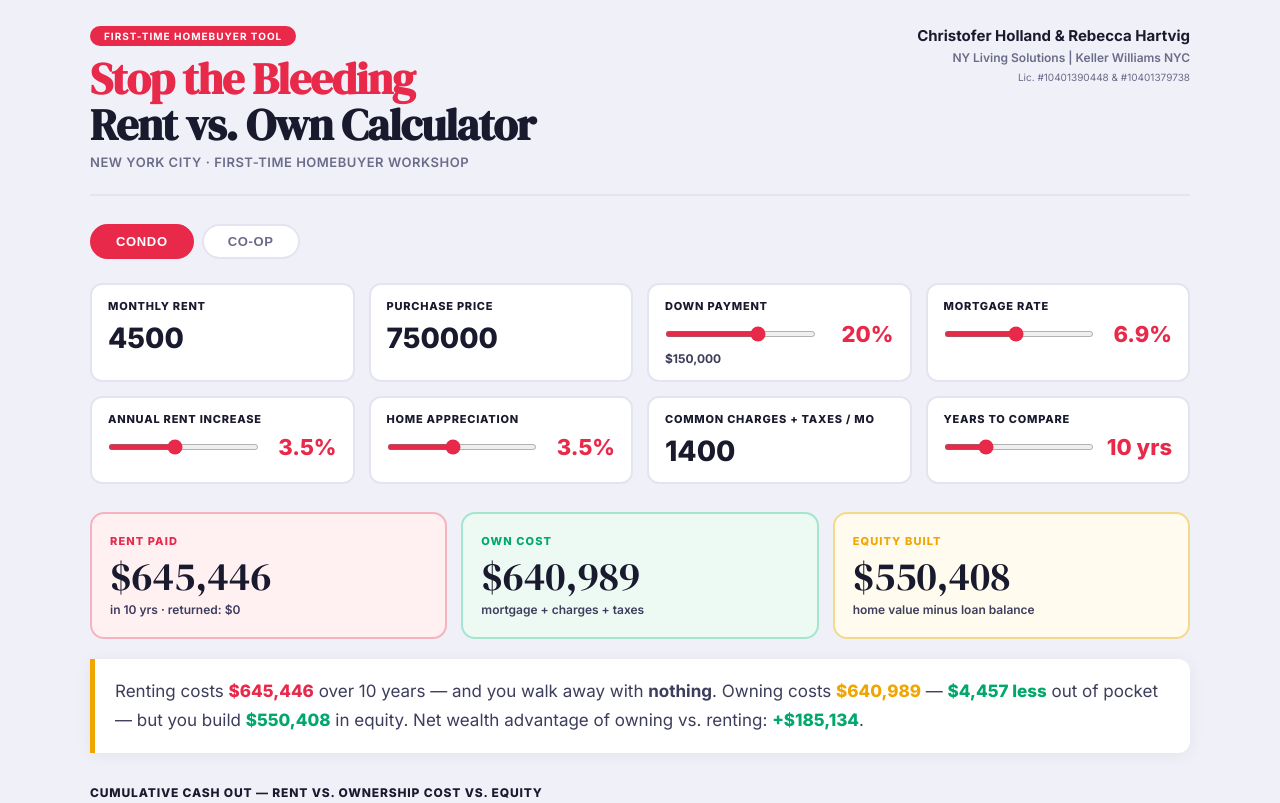
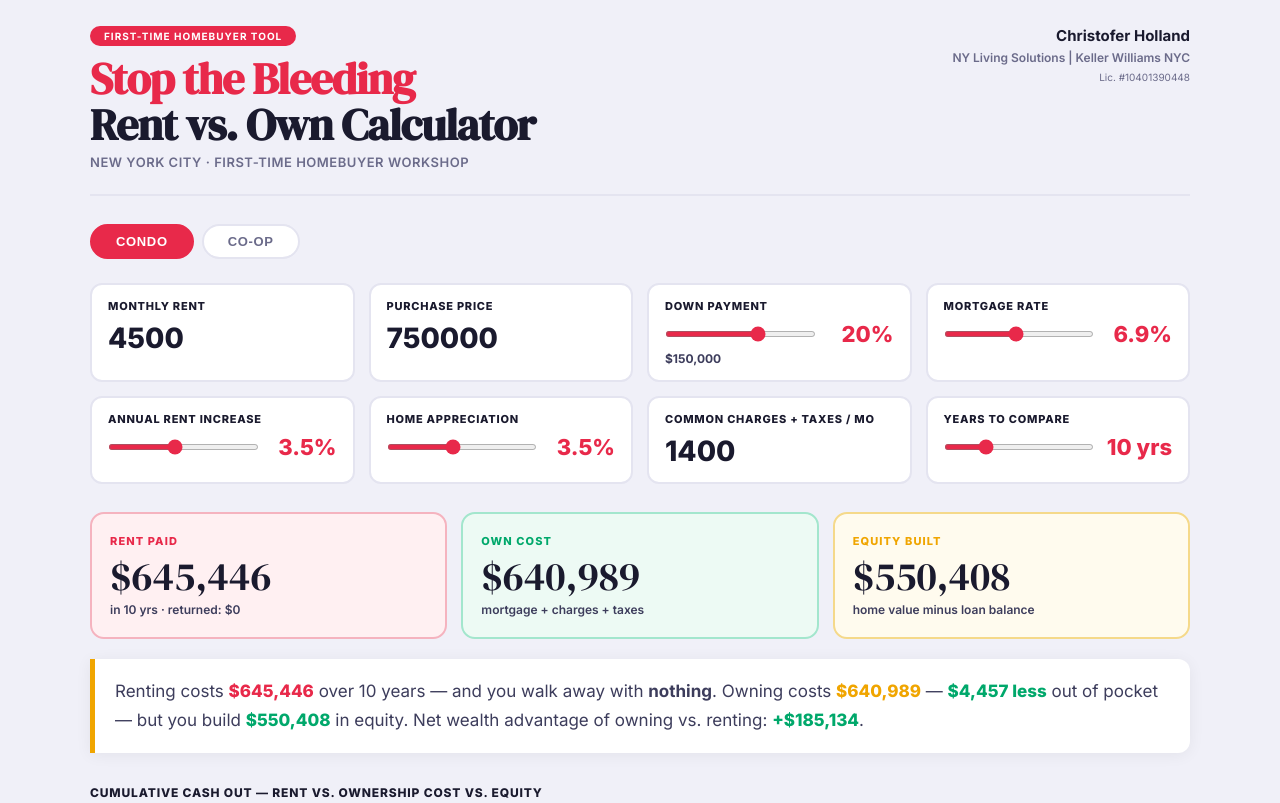
Before and after one commit to ctholland/hartvigandholland, a plain HTML site: page stbcalculator.html in a window 1280 px wide. Shown: the top 803 px of the page. Drawn offline with nearby package versions, Linux system fonts and the light colour scheme.

Commit message:
updating

```diff
--- a/stbcalculator.html
+++ b/stbcalculator.html
@@ -7,7 +7,7 @@
 <meta name="description" content="Find out what you're actually paying in rent vs. what ownership could cost. The Stop the Bleeding Rent vs. Own Calculator — NY Living Solutions | Keller Williams NYC." />
 <meta property="og:title" content="Stop the Bleeding — Rent vs. Own Calculator" />
 <meta property="og:description" content="Find out what you're actually paying in rent vs. what ownership could cost. No hype. Just numbers." />
-<meta property="og:image" content="images/firsttime-og-image.png" />
+<meta property="og:image" content="images/og-stop-the-bleeding.png" />
 <meta property="og:image:width" content="1200" />
 <meta property="og:image:height" content="630" />
 <meta property="og:type" content="website" /><link rel="preconnect" href="https://fonts.googleapis.com">
@@ -293,9 +293,9 @@
       <p class="sub">New York City · First-Time Homebuyer Workshop</p>
     </div>
     <div class="agents">
-      <div class="names">Christofer Holland &amp; Rebecca Hartvig</div>
+      <div class="names">Christofer Holland</div>
       <div class="brokerage">NY Living Solutions | Keller Williams NYC</div>
-      <div class="lic">Lic. #10401390448 &amp; #10401379738</div>
+      <div class="lic">Lic. #10401390448</div>
     </div>
   </header>
 
@@ -396,7 +396,7 @@
       <strong>For illustration only — not financial advice.</strong>
     </p>
     <div class="footer-brand">
-      <strong>Christofer Holland &amp; Rebecca Hartvig</strong><br>
+      <strong>Christofer Holland</strong><br>
       NY Living Solutions | Keller Williams NYC<br>
       christoferholland.com
     </div>
```
